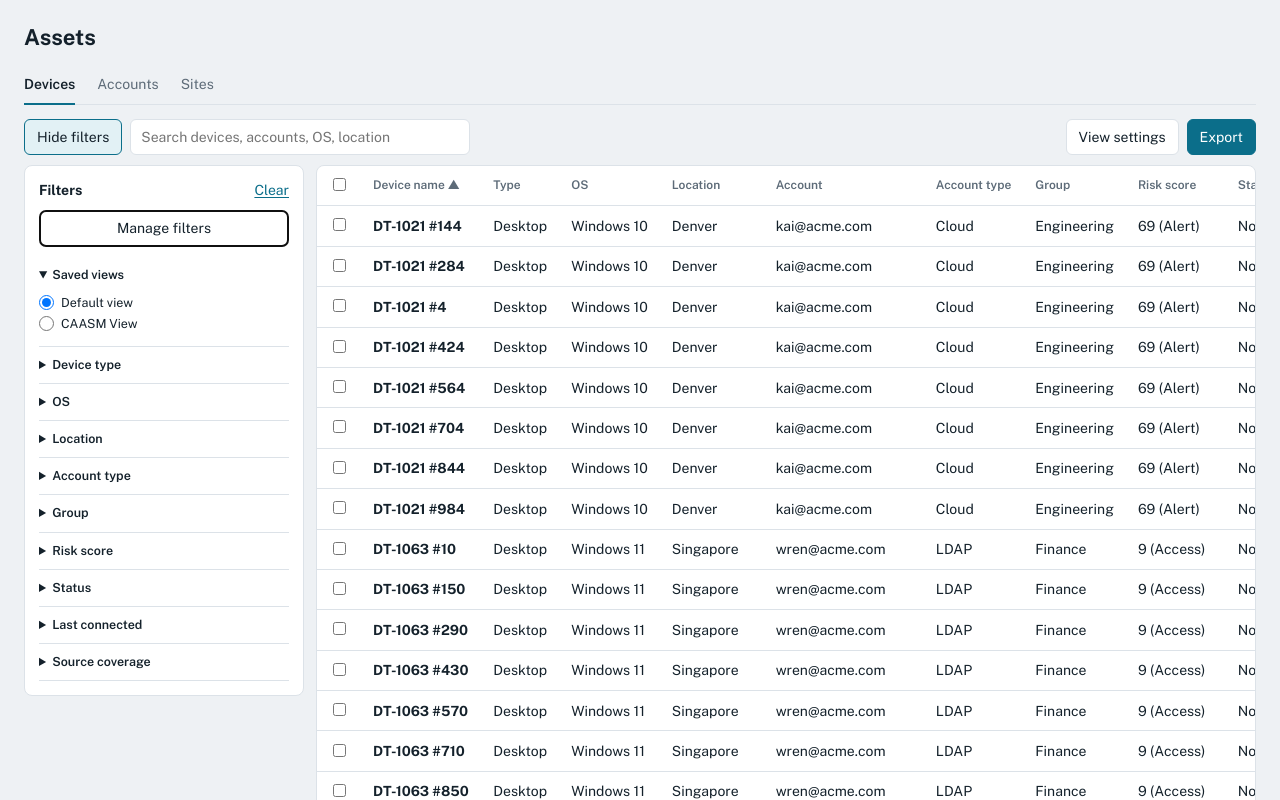
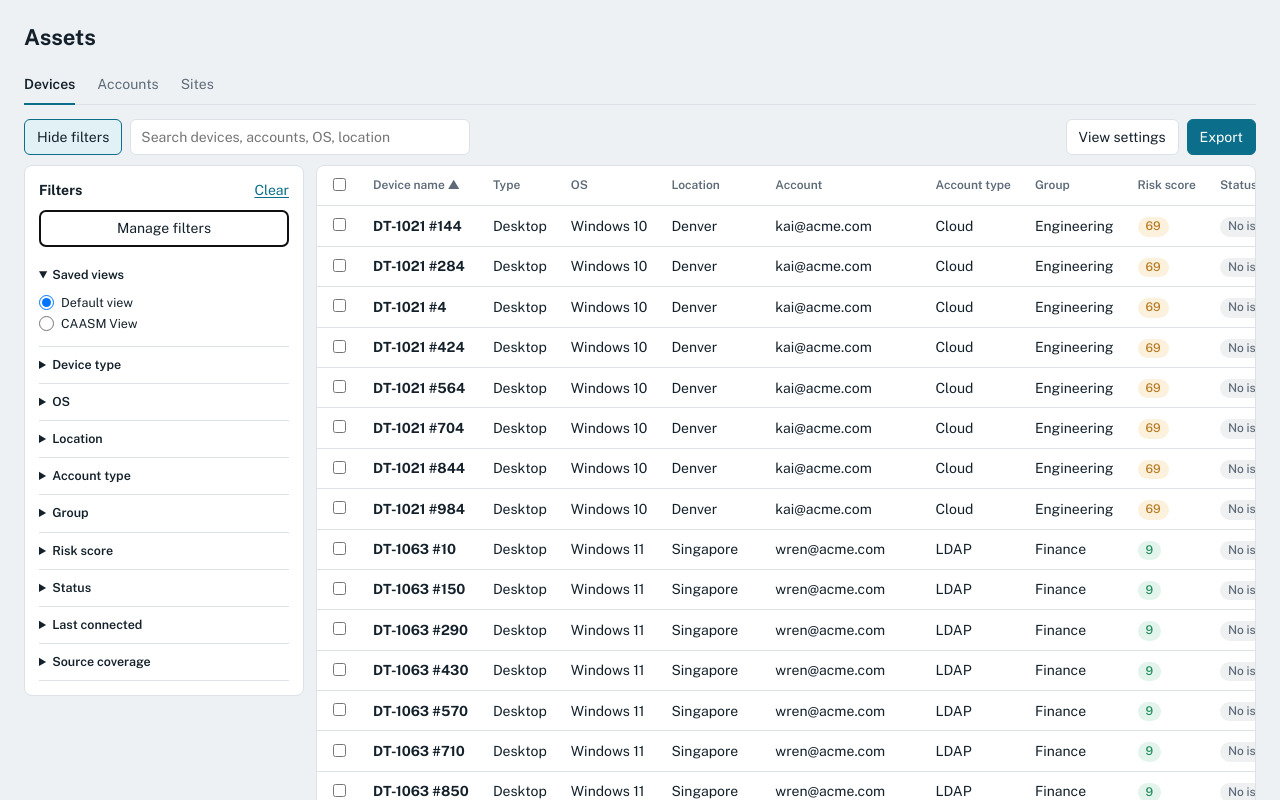
Before and after one commit to ash-orr/caasm-grid, a React (Vite) app in the folder frontend/: page / in a window 1280 px wide. Shown: the top 800 px of the page. Built offline with nearby package versions, Linux system fonts and the light colour scheme.

Commit message:
Fix table pill rendering and page size defaults

```diff
--- a/frontend/src/components/AssetsTable/AssetsTable.tsx
+++ b/frontend/src/components/AssetsTable/AssetsTable.tsx
@@ -31,7 +31,9 @@ import type { SourceCoverageRow } from './sourceCoverage';
 import { getSelectionBannerState } from './selection';
 import { buildSourceColumns } from './sourceColumns';
 import { StatusPill } from '../StatusPill';
+import statusPillStyles from '../StatusPill/StatusPill.module.css';
 import styles from './AssetsTable.module.css';
+import { renderRiskScorePill, renderStatusCell } from './cellRenderers';
 
 type TabKey = 'devices' | 'accounts' | 'sites';
 
@@ -84,6 +86,7 @@ const CAASM_SORT_BY_TAB: Record<TabKey, SavedViewSort> = {
 };
 
 const PAGE_SIZE_OPTIONS: Array<{ value: number; label: string }> = [
+  { value: 50, label: '50' },
   { value: 100, label: '100' },
   { value: 200, label: '200' },
   { value: 500, label: '500' },
@@ -271,12 +274,6 @@ function computeAccountRows(): AccountFilterRow[] {
       lastLoginDays,
     };
   });
-}
-
-function riskBand(score: number): 'Access' | 'Alert' | 'Blocked' {
-  if (score >= 70) return 'Blocked';
-  if (score >= 40) return 'Alert';
-  return 'Access';
 }
 
 function formatRelativeTime(isoDate: string): string {
@@ -506,7 +503,7 @@ export function AssetsTable() {
   const [toast, setToast] = useState<string | null>(null);
   const [seeMorePosition, setSeeMorePosition] = useState<{ left: number; top: number }>({ left: 0, top: 0 });
   const [pageByTab, setPageByTab] = useState<Record<TabKey, number>>({ devices: 0, accounts: 0, sites: 0 });
-  const [pageSizeByTab, setPageSizeByTab] = useState<Record<TabKey, number>>({ devices: 100, accounts: 100, sites: 100 });
+  const [pageSizeByTab, setPageSizeByTab] = useState<Record<TabKey, number>>({ devices: 50, accounts: 50, sites: 50 });
   const [selectedRowIdsByTab, setSelectedRowIdsByTab] = useState<Record<TabKey, number[]>>({ devices: [], accounts: [], sites: [] });
   const [searchByTab, setSearchByTab] = useState<Record<TabKey, string>>({ devices: '', accounts: '', sites: '' });
 
@@ -1324,8 +1321,8 @@ export function AssetsTable() {
       { id: 'account', label: 'Account', defaultVisible: true, render: (row) => row.account, exportValue: (row) => row.account },
       { id: 'accountType', label: 'Account type', defaultVisible: true, render: (row) => row.accountType, exportValue: (row) => row.accountType },
       { id: 'group', label: 'Group', defaultVisible: true, render: (row) => row.group, exportValue: (row) => row.group },
-      { id: 'riskScore', label: 'Risk score', defaultVisible: true, render: (row) => `${row.riskScore} (${riskBand(row.riskScore)})`, exportValue: (row) => `${row.riskScore}` },
-      { id: 'status', label: 'Status', defaultVisible: true, render: (row) => row.status, exportValue: (row) => row.status },
+      { id: 'riskScore', label: 'Risk score', defaultVisible: true, render: (row) => renderRiskScorePill(row.riskScore), exportValue: (row) => `${row.riskScore}` },
+      { id: 'status', label: 'Status', defaultVisible: true, render: (row) => renderStatusCell(row.status), exportValue: (row) => row.status },
       { id: 'lastConnected', label: 'Last connected', defaultVisible: true, render: (row) => formatRelativeTime(row.lastConnectedAt), exportValue: (row) => row.lastConnectedAt },
       { id: 'createdTime', label: 'Created time', defaultVisible: true, render: (row) => formatRelativeTime(row.createdAt), exportValue: (row) => row.createdAt },
       { id: 'coverageGaps', label: 'Coverage gaps', defaultVisible: true, render: (row) => formatCoverageGapsFromSourceCoverage(row), exportValue: (row) => row.coverageGaps.length > 0 ? row.coverageGaps.join(', ') : 'None' },
@@ -1366,7 +1363,7 @@ export function AssetsTable() {
       { id: 'accountType', label: 'Account type', defaultVisible: true, render: (row) => row.accountType, exportValue: (row) => row.accountType },
       { id: 'group', label: 'Group', defaultVisible: true, render: (row) => row.group, exportValue: (row) => row.group },
       { id: 'deviceCount', label: 'Devices', defaultVisible: true, render: (row) => row.deviceCount ?? 0, exportValue: (row) => `${row.deviceCount ?? 0}` },
-      { id: 'blocked', label: 'Blocked', defaultVisible: true, render: (row) => (row.blocked ? 'Blocked' : 'Not blocked'), exportValue: (row) => (row.blocked ? 'Blocked' : 'Not blocked') },
+      { id: 'blocked', label: 'Blocked', defaultVisible: true, render: (row) => (row.blocked ? <span className={`${statusPillStyles.pill} ${statusPillStyles.bad}`}>Blocked</span> : <span className={`${statusPillStyles.pill} ${statusPillStyles.light}`}>Not blocked</span>), exportValue: (row) => (row.blocked ? 'Blocked' : 'Not blocked') },
       { id: 'lastLogin', label: 'Last login', defaultVisible: true, render: (row) => (row.lastLoginDays == null ? '—' : row.lastLoginDays === 0 ? 'Today' : `${row.lastLoginDays}d ago`), exportValue: (row) => row.lastLoginDays == null ? '—' : `${row.lastLoginDays}` },
       { id: 'coverageGaps', label: 'Coverage gaps', defaultVisible: true, render: (row) => formatCoverageGapsFromSourceCoverage(row), exportValue: (row) => formatCoverageGapsFromSourceCoverage(row) },
       ...sourceColumns,
--- /dev/null
+++ b/frontend/src/components/AssetsTable/cellRenderers.tsx
@@ -0,0 +1,20 @@
+import type { ReactNode } from 'react';
+import statusPillStyles from '../StatusPill/StatusPill.module.css';
+import type { DeviceRecord } from '../../mocks/generated/prototype-data';
+
+function riskBand(score: number): 'Access' | 'Alert' | 'Blocked' {
+  if (score >= 70) return 'Blocked';
+  if (score >= 40) return 'Alert';
+  return 'Access';
+}
+
+export function renderRiskScorePill(score: number): ReactNode {
+  const band = riskBand(score);
+  const tone = band === 'Blocked' ? statusPillStyles.bad : band === 'Alert' ? statusPillStyles.warn : statusPillStyles.ok;
+  return <span aria-label={`${score} ${band}`} className={`${statusPillStyles.pill} ${tone}`}>{score}</span>;
+}
+
+export function renderStatusCell(status: DeviceRecord['status']): ReactNode {
+  const tone = status === 'Blocked' ? statusPillStyles.bad : statusPillStyles.light;
+  return <span className={`${statusPillStyles.pill} ${tone}`}>{status}</span>;
+}
```
Also changed, not shown: 1 other file (tests, documents, lock files or other folders).
